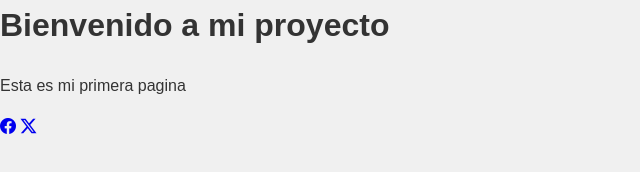
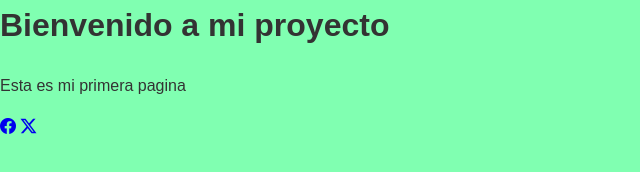
Before and after one commit to cesar555456552225/mi-primer-proyecto, a plain HTML site: page index.html in a window 1280 px wide. Shown: the whole page, without its empty margins (0-640 px from the left). Drawn offline with nearby package versions, Linux system fonts and the light colour scheme.

Commit message:
si se pudo

```diff
--- a/styles.css
+++ b/styles.css
@@ -2,7 +2,7 @@ body {
     margin: 0;
     padding: 0;
     font-family: Arial, sans-serif;
-    background-color: #f0f0f0;
+    background-color: #80ffb1;
     color: #333;
     line-height: 1.6;
 }
```
